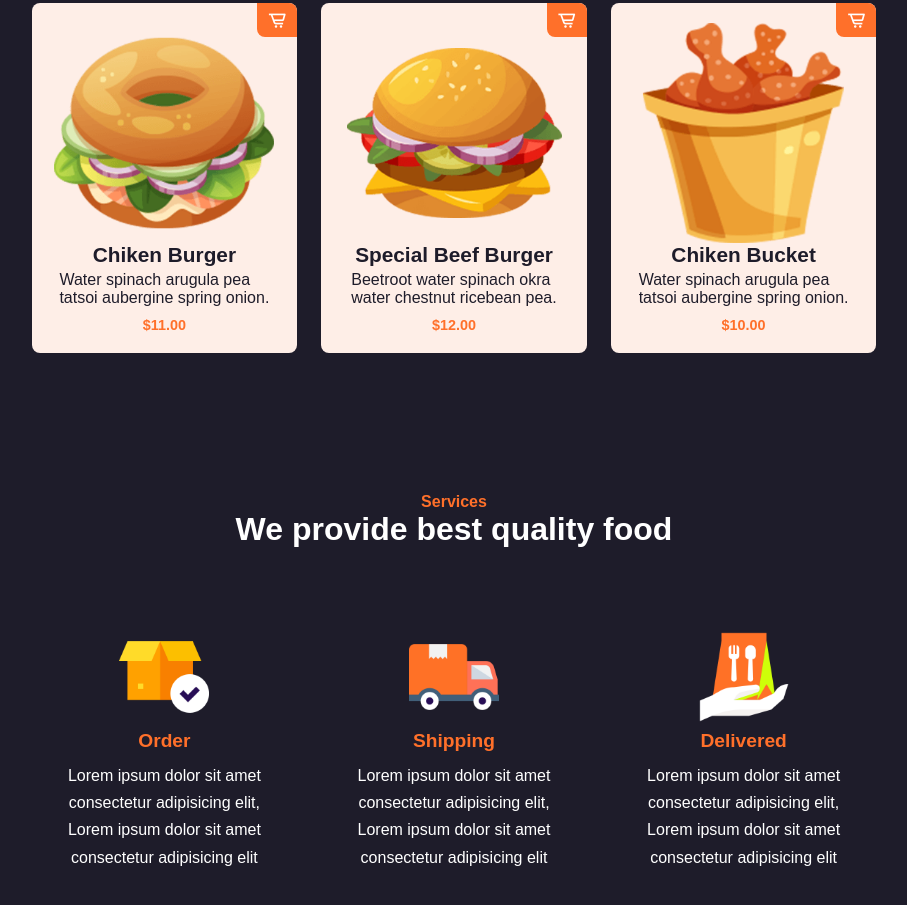
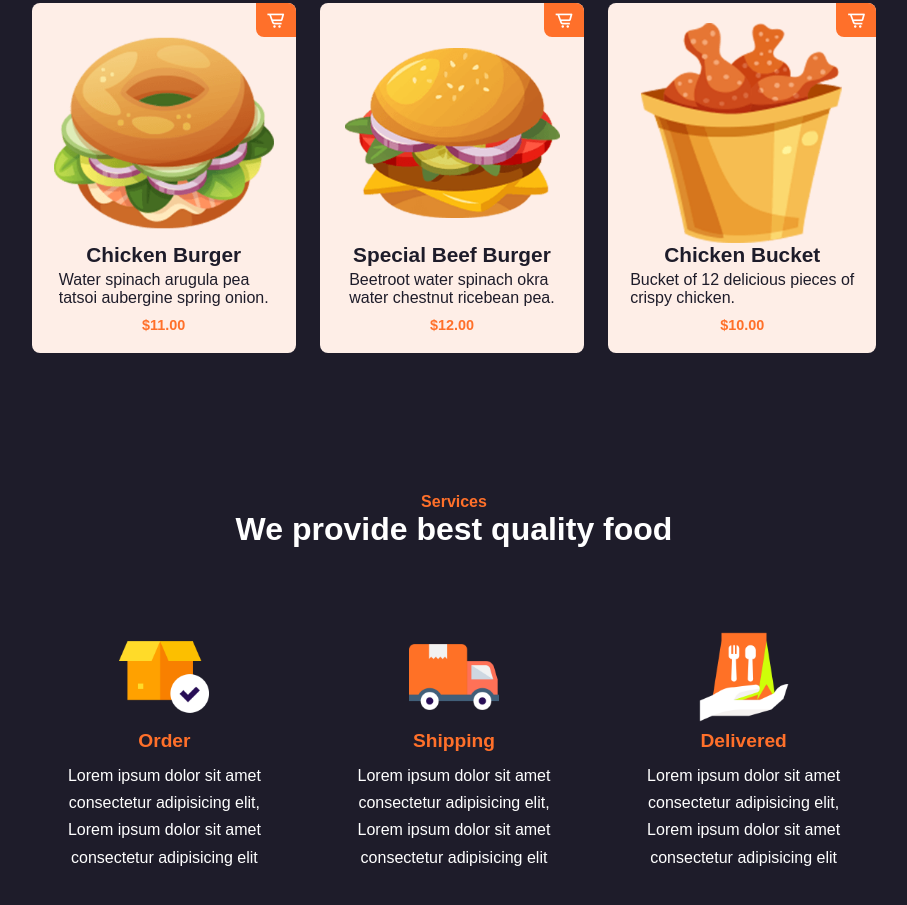
Before and after one commit to danieljgr147/FastFoodWeb, a plain HTML site: page FastFoodWeb/index.html in a window 1280 px wide. Shown: the part 1503-2408 px from the top of the page, without its empty margins (186-1093 px from the left). Drawn offline with nearby package versions, Linux system fonts and the light colour scheme.

Commit message:
Correct Typos

```diff
--- a/FastFoodWeb/index.html
+++ b/FastFoodWeb/index.html
@@ -63,7 +63,7 @@
                 <div class="box-img">
                     <img src="images/food1.png" alt="">
                 </div>
-                <h2>Chiken Burger</h2>
+                <h2>Chicken Burger</h2>
                 <h3>Water spinach arugula pea <br>tatsoi aubergine spring onion.</h3>
                 <span>$11.00</span>
                 <i class='bx bx-cart-alt'></i>
@@ -83,8 +83,8 @@
                 <div class="box-img">
                     <img src="images/food3.png" alt="">
                 </div>
-                <h2>Chiken Bucket</h2>
-                <h3>Water spinach arugula pea <br>tatsoi aubergine spring onion.</h3>
+                <h2>Chicken Bucket</h2>
+                <h3>Bucket of 12 delicious pieces of <br>crispy chicken.</h3>
                 <span>$10.00</span>
                 <i class='bx bx-cart-alt'></i>
             </div>
```
